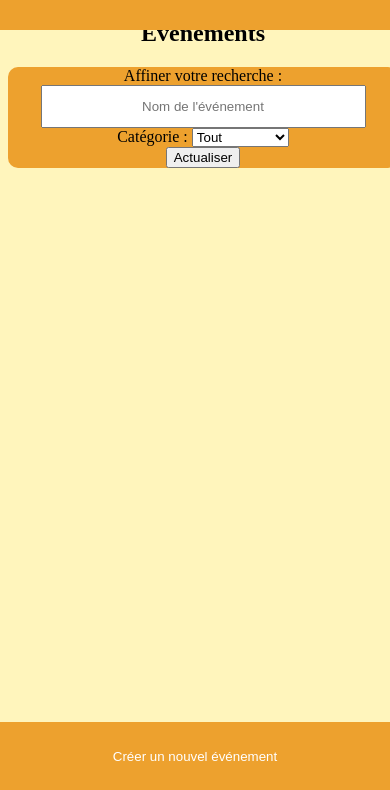
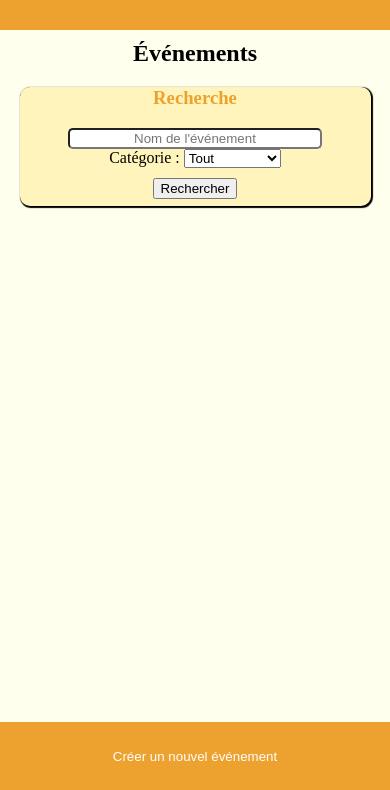
Before and after one commit to Garad1/ProjectCordova, a website: page www/index.html in a window 390 px wide. Shown: the part 54-844 px from the top of the page. Drawn offline with Linux system fonts and the light colour scheme; some packages are replaced by stand-ins of ours.

Commit message:
some modification design

```diff
--- a/www/css/index.css
+++ b/www/css/index.css
@@ -20,14 +20,14 @@ header {
 }
 
 body {
-    width: 100%;
-    height: 100%;
+    width: 90%;
+    height: 90%;
     margin-top: 19%;
-    right: 0px;
-    left: 0px;
+    margin-left: 5%;
+    margin-right: 5%;
     margin-bottom:20%;
-    /*position: absolute;*/
-    background-color: #fff5bc;
+    position: absolute;
+    background-color: #ffffee;
     text-align: center;
 }
 
@@ -38,15 +38,24 @@ body {
 .searchEvent{
     width: 100%;
     border-radius: 10px;
-    background-color: #EDA12E;
+    box-shadow: 1px 1px 1px 1px;
+    background-color: #fff5bc;
+}
+
+.listEvent{
+    margin-top: 5%;
+    margin-bottom: 10%;
+}
+
+#recherche{
+    color: #EDA12E;
 }
 
 #textSearch {
     width: 70%;
     height: 15%;
-    display: inline-block;
+    border-radius: 5px;
     text-align: center;
-    padding: .9em 1.8em;
 
 }
 
@@ -59,6 +68,11 @@ body {
     color: white;
 }
 
+#search{
+    margin-top: 3%;
+    margin-bottom: 2%;
+}
+
 footer {
     background: #EDA12E;
     bottom: 0px;
--- a/www/index.html
+++ b/www/index.html
@@ -53,7 +53,7 @@
             <h2>Événements</h2>
 
             <div class="searchEvent">
-                Affiner votre recherche :
+                <h3 id="recherche">Recherche</h3>
                 <input type="text" placeholder="Nom de l'événement" id="textSearch"/>
                 <div class="categorie">
                     Catégorie :
@@ -67,7 +67,7 @@
                     </select>
                 </div>
 
-                <input type="button" name="rechercher" id="search" value="Actualiser" />
+                <input type="button" name="rechercher" id="search" value="Rechercher" />
             </div>
 
             <div class="listEvent"></div>
```
